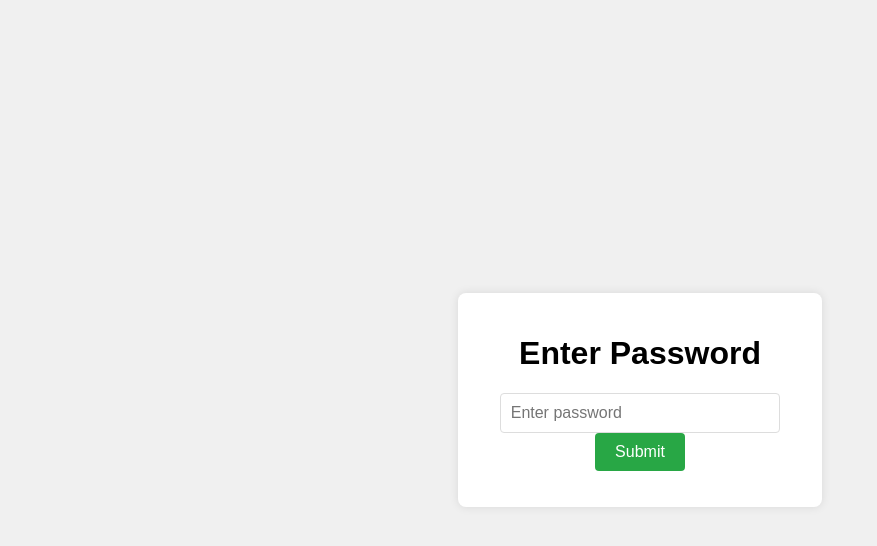
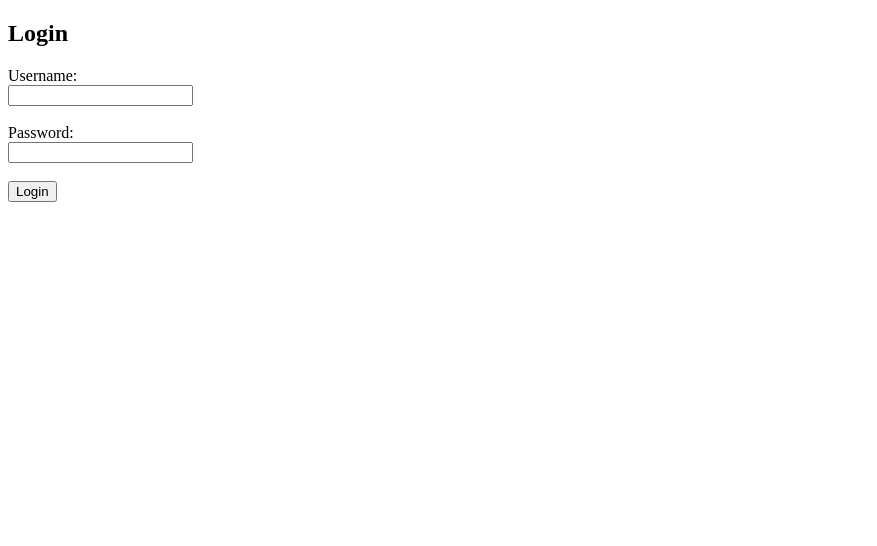
Before and after one commit to user272728/sciencetopic4, a plain HTML site: page index.html in a window 1280 px wide. Shown: the whole page, without its empty margins (0-877 px from the left). Drawn offline with Linux system fonts and the light colour scheme.

Commit message:
Update index.html
Replace login page with user and password combinations

```diff
--- a/index.html
+++ b/index.html
@@ -3,63 +3,40 @@
 <head>
     <meta charset="UTF-8">
     <meta name="viewport" content="width=device-width, initial-scale=1.0">
-    <title>Password Protected Page</title>
-    <style>
-        body {
-            font-family: Arial, sans-serif;
-            display: flex;
-            justify-content: center;
-            align-items: center;
-            height: 100vh;
-            margin: 0;
-            background-color: #f0f0f0;
-        }
-        .container {
-            text-align: center;
-            background-color: #fff;
-            padding: 20px;
-            border-radius: 8px;
-            box-shadow: 0 0 10px rgba(0,0,0,0.1);
-        }
-        input[type="password"] {
-            padding: 10px;
-            font-size: 16px;
-            border-radius: 4px;
-            border: 1px solid #ddd;
-            width: 80%;
-        }
-        button {
-            padding: 10px 20px;
-            font-size: 16px;
-            border: none;
-            border-radius: 4px;
-            background-color: #28a745;
-            color: #fff;
-            cursor: pointer;
-        }
-        button:hover {
-            background-color: #218838;
-        }
-    </style>
-</head>
-<body>
-    <div class="container">
-        <h1>Enter Password</h1>
-        <input type="password" id="password" placeholder="Enter password">
-        <button onclick="checkPassword()">Submit</button>
-        <p id="message" style="color: red; margin-top: 10px;"></p>
-    </div>
+    <title>Login</title>
+    <script>
+        function validateCredentials() {
+            // Get the input values
+            const username = document.getElementById("username").value;
+            const password = document.getElementById("password").value;
 
-    <script>
-        function checkPassword() {
-            var enteredPassword = document.getElementById('password').value;
-            var correctPassword = 'ethansciencetopic4guide';
-            if (enteredPassword === correctPassword) {
-                window.location.href = 'page.html';
+            // Define valid credentials
+            const validCredentials = {
+                "brian": "lee",
+                "user": "pass",
+                "arunn": "vijay",
+                "guest": "1234"
+            };
+
+            // Check if the entered credentials are valid
+            if (validCredentials[username] && validCredentials[username] === password) {
+                // If valid, redirect to page.html
+                window.location.href = "page.html";
             } else {
-                document.getElementById('message').textContent = 'Incorrect password. Please try again.';
+                // If invalid, show an alert
+                alert("Invalid username or password!");
             }
         }
     </script>
+</head>
+<body>
+    <h2>Login</h2>
+    <form onsubmit="event.preventDefault(); validateCredentials();">
+        <label for="username">Username:</label><br>
+        <input type="text" id="username" name="username"><br><br>
+        <label for="password">Password:</label><br>
+        <input type="password" id="password" name="password"><br><br>
+        <input type="submit" value="Login">
+    </form>
 </body>
 </html>
```
